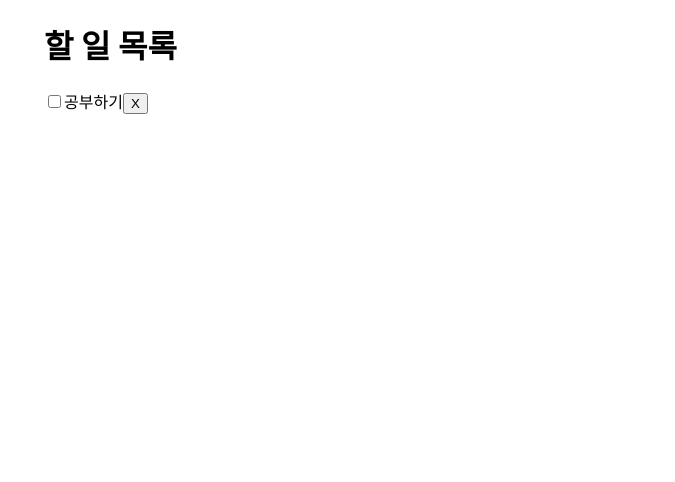
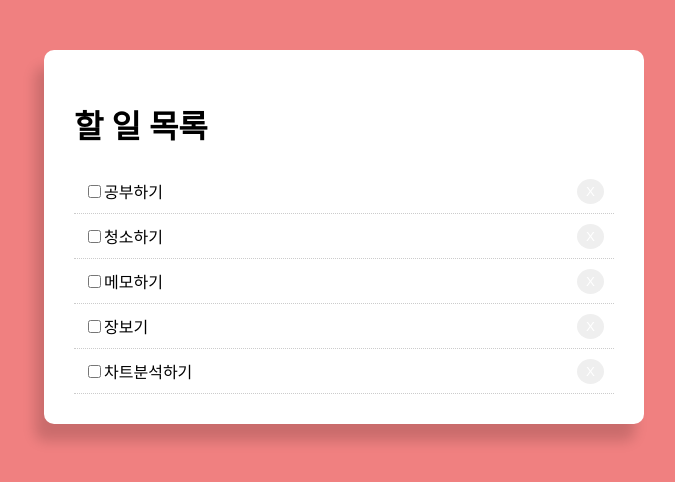
Before and after one commit to jiniiy/react-todo-app, a React (Create React App) app: page / in a window 1280 px wide. Shown: the top 482 px of the page, without its empty margins (296-971 px from the left). Built offline with nearby package versions, Linux system fonts and the light colour scheme.

Commit message:
todoList-KeypropsAdd

```diff
--- a/public/index.html
+++ b/public/index.html
@@ -24,11 +24,11 @@
       work correctly both with client-side routing and a non-root public URL.
       Learn how to configure a non-root public URL by running `npm run build`.
     -->
-    <title>React App</title>
+    <title>안녕하십니까.</title>
   </head>
   <body>
+    <div id="root"></div>
     <noscript>You need to enable JavaScript to run this app.</noscript>
-    <div id="root"></div>
     <!--
       This HTML file is a template.
       If you open it directly in the browser, you will see an empty page.
--- a/src/App.css
+++ b/src/App.css
@@ -3,7 +3,7 @@
   max-width: 600px;
 }
 
-.todoBlcok {
+.todoBlock {
   padding :30px;
   margin-top:50px;
   background: white;
--- a/src/App.js
+++ b/src/App.js
@@ -1,6 +1,54 @@
 import React, {Component} from "react";
 import "./App.css";
 export default class App extends Component {
+  btnStyle = {
+    color: "#fff",
+    border: "none",
+    padding: "5px 9px",
+    borderRadius: "50%",
+    cursor:"pointer",
+    float:"right"
+  }
+
+  getStyle = () =>{
+    return {
+      padding: "10px",
+      borderBottom: "1px #ccc dotted",
+      textDecoration: 'none'
+    }
+
+  }
+
+  //dummy data
+  todoData = [
+    {
+      id:"1",
+      title:"공부하기",
+      completed:false
+    },
+    {
+      id:"2",
+      title:"청소하기",
+      completed:false
+    },
+    {
+      id:"3",
+      title:"메모하기",
+      completed:false
+    },
+    {
+      id:"4",
+      title:"장보기",
+      completed:false
+    },
+    {
+      id:"5",
+      title:"차트분석하기",
+      completed:false
+    },
+
+  ]
+
   render(){
     return(
       <div className="container">
@@ -9,11 +57,14 @@ export default class App extends Component {
             <h1>할 일 목록</h1>
           </div>
 
-          <div>
+      {this.todoData.map((data) => (
+          <div style={this.getStyle()} key={data.id} >
             <input type="checkbox" defaultChecked={false} />
-            공부하기
-            <button>X</button>
+            {data.title}
+            <button style={this.btnStyle}>X</button>
           </div>
+
+        ))}
         </div>
       </div>
     )
--- a/src/index.css
+++ b/src/index.css
@@ -1,13 +1,4 @@
-body {
-  margin: 0;
-  font-family: -apple-system, BlinkMacSystemFont, 'Segoe UI', 'Roboto', 'Oxygen',
-    'Ubuntu', 'Cantarell', 'Fira Sans', 'Droid Sans', 'Helvetica Neue',
-    sans-serif;
-  -webkit-font-smoothing: antialiased;
-  -moz-osx-font-smoothing: grayscale;
+body{
+  background-color: lightcoral;
+
 }
-
-code {
-  font-family: source-code-pro, Menlo, Monaco, Consolas, 'Courier New',
-    monospace;
-}
--- a/src/index.js
+++ b/src/index.js
@@ -4,7 +4,9 @@ import './index.css';
 import App from './App';
 import reportWebVitals from './reportWebVitals';
 
+
 const root = ReactDOM.createRoot(document.getElementById('root'));
+
 root.render(
   <React.StrictMode>
     <App />
```
